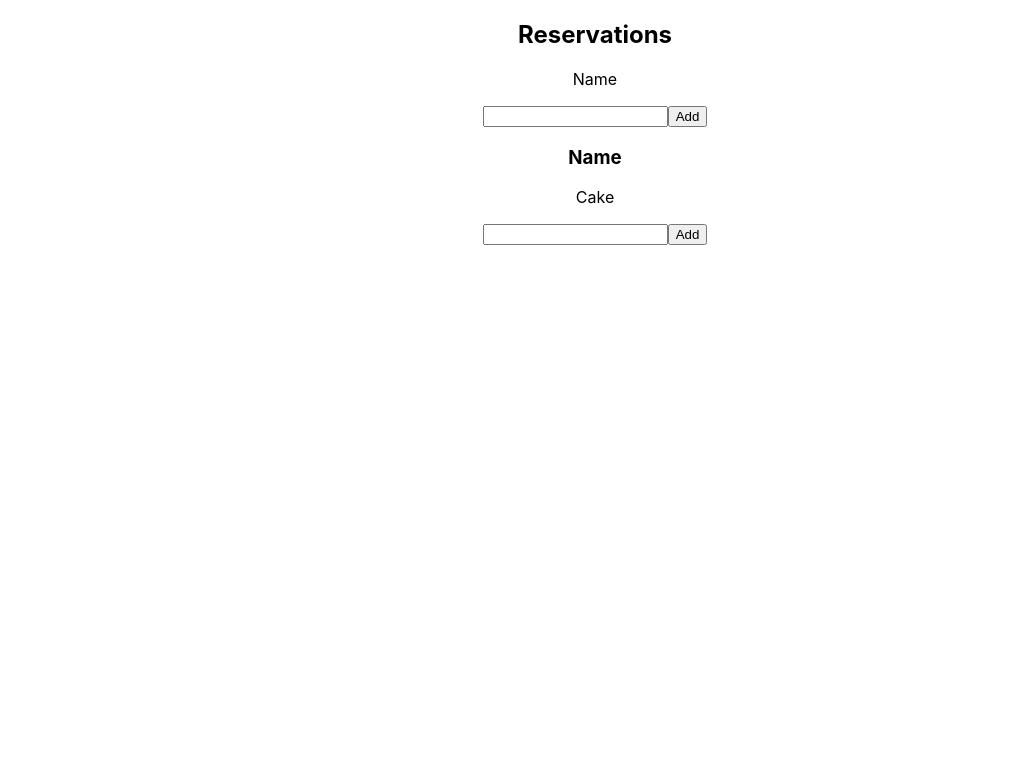
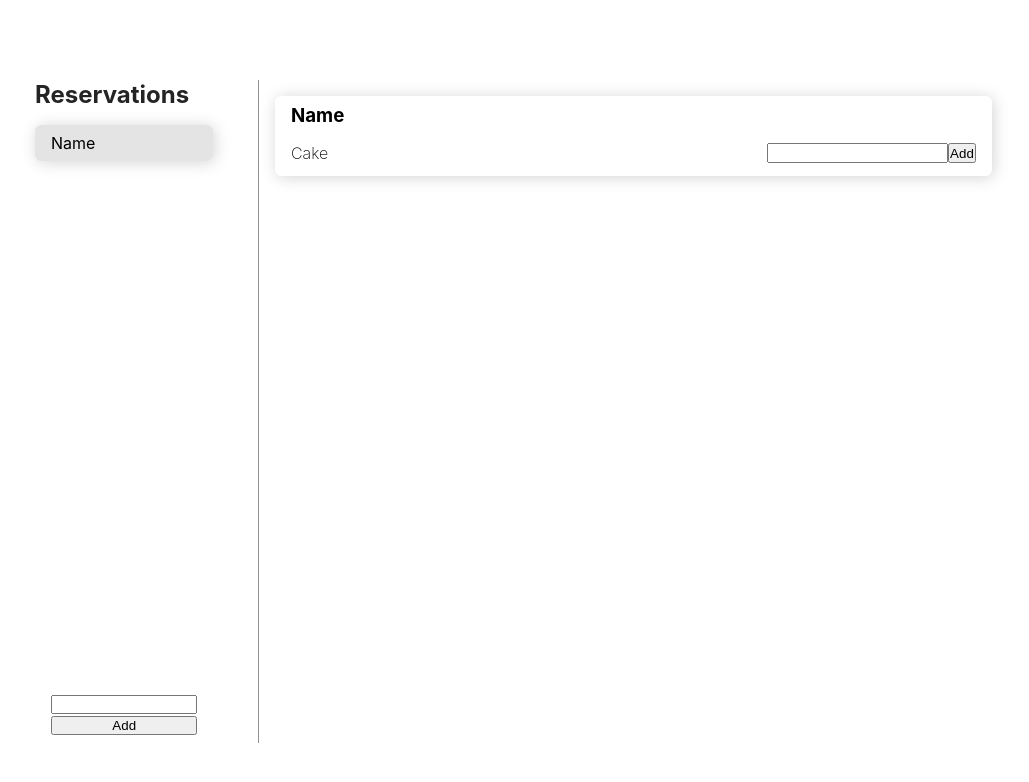
Before and after one commit to styylz/ReservationsTable, a React (Create React App) app in the folder client/: page / in a window 1280 px wide. Shown: the top 782 px of the page, without its empty margins (45-1074 px from the left). Built offline with nearby package versions, Linux system fonts and the light colour scheme.

Commit message:
feat: created styles

```diff
--- a/client/src/App.css
+++ b/client/src/App.css
@@ -1,38 +1,90 @@
-.App {
-  text-align: center;
+* {
+  margin: 0;
+  padding: 0;
+  box-sizing: border-box;
 }
 
-.App-logo {
-  height: 40vmin;
-  pointer-events: none;
+.App{
+  max-width: 70rem;
+  margin: 0 auto;
+  padding: 5rem 0;
 }
 
-@media (prefers-reduced-motion: no-preference) {
-  .App-logo {
-    animation: App-logo-spin infinite 20s linear;
-  }
+.container {
+  display: flex;
 }
 
-.App-header {
-  background-color: #282c34;
-  min-height: 100vh;
+.reservation__container {
+  width: 20%;
+  border-right: 0.1rem solid rgba(58, 58, 58, 0.548);
+}
+
+.reservation__header {
+  font-size: 1.5rem;
+  color: rgb(36,36,36);
+}
+
+.reservation__cards-container {
+  min-height: 35rem;
+}
+
+.reservation__card-container{
+  background-color: rgb(228, 228, 228);
+  padding: 0.5rem 1rem;
+  border-radius: 0.4rem;
+  box-shadow: 0.1rem 0.1rem 1rem rgba(0, 0, 0, 0.171);
+  width: 80%;
+  margin: 1rem 0;
+}
+
+.reservation__input-container{
+  width: 80%;
+  padding: 0.5rem 1rem;
+}
+
+.reservation__input-container input {
+  width: 100%;
+}
+
+.reservation__input-container button {
+  width: 100%;
+}
+
+.customer-food__container {
+  width: 80%;
   display: flex;
   flex-direction: column;
-  align-items: center;
-  justify-content: center;
-  font-size: calc(10px + 2vmin);
-  color: white;
 }
 
-.App-link {
-  color: #61dafb;
+.customer-food__container p {
+  margin-right: 1rem;
+  font-weight: 200;
 }
 
-@keyframes App-logo-spin {
-  from {
-    transform: rotate(0deg);
-  }
-  to {
-    transform: rotate(360deg);
-  }
+.customer-food__card-container{
+  padding: 0.5rem 1rem;
+  border-radius: 0.4rem;
+  box-shadow: 0.1rem 0.1rem 1rem rgba(0, 0, 0, 0.171);
+  width: 80%;
+  margin: 1rem;
+  height: 5rem;
 }
+
+.customer-foods__container{
+  display: flex;
+  width: 100%;
+  margin-top: 1rem;
+  justify-content: space-between;
+}
+
+.customer-foods__food{
+  display: flex;
+}
+
+.customer-food__input-container{
+  display: flex;
+}
+
+.customer-foods__input-container input{
+  width: 5rem;
+}
--- a/client/src/App.tsx
+++ b/client/src/App.tsx
@@ -8,10 +8,11 @@ function App() {
       <div className='container'>
         <div className='reservation__container'>
           <div>
-            <h2 className='reservation__header'> Reservations</h2>
-            <div className='reservation__cards'>
+            <h3 className='reservation__header'> Reservations</h3>
+            <div className='reservation__cards-container'>
               <div className='reservation__card-container'>
                 <p> Name</p>
+              </div>
             </div>
           </div>
             <div className='reservation__input-container'>
@@ -20,18 +21,22 @@ function App() {
             </div>
         </div>
           <div className='customer-food__container'>
-            <div className='customer-foods__card-container'>
+            <div className='customer-food__card-container'>
               <h3>Name</h3>
+              <div className='customer-foods__container'>
                 <div className='customer-foods__food'>
                   <p>Cake</p>
                 </div>
-              <div className='customer-foods__input-container'>
+                <div className='customer-food__input-container'>
                   <input/>
                   <button>Add</button>
                 </div>
              </div>
             </div>
           </div>
+
+
+
       </div>
     </div>
    </>
```
Lines whose indentation alone changed are shown as unchanged.
